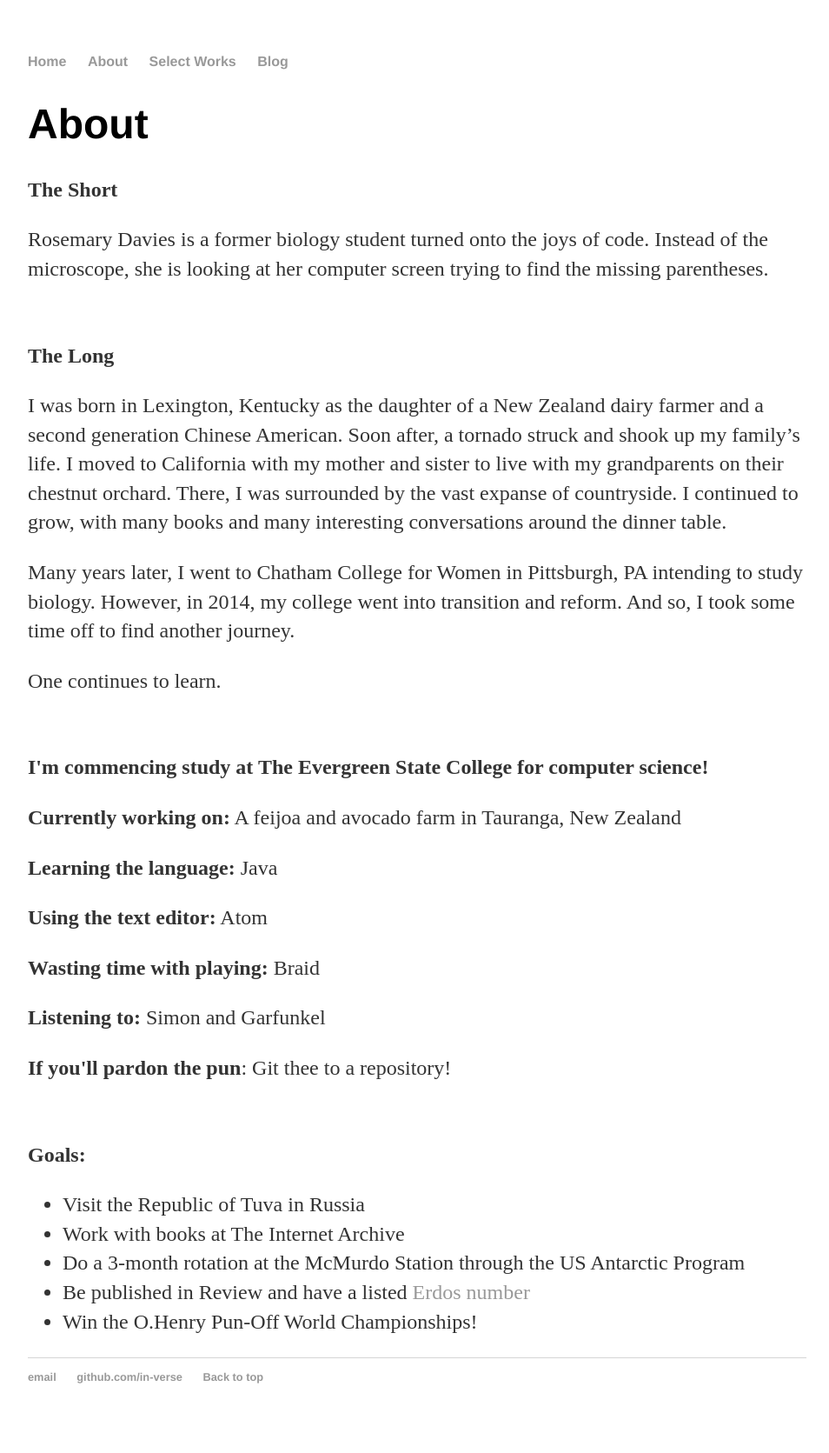
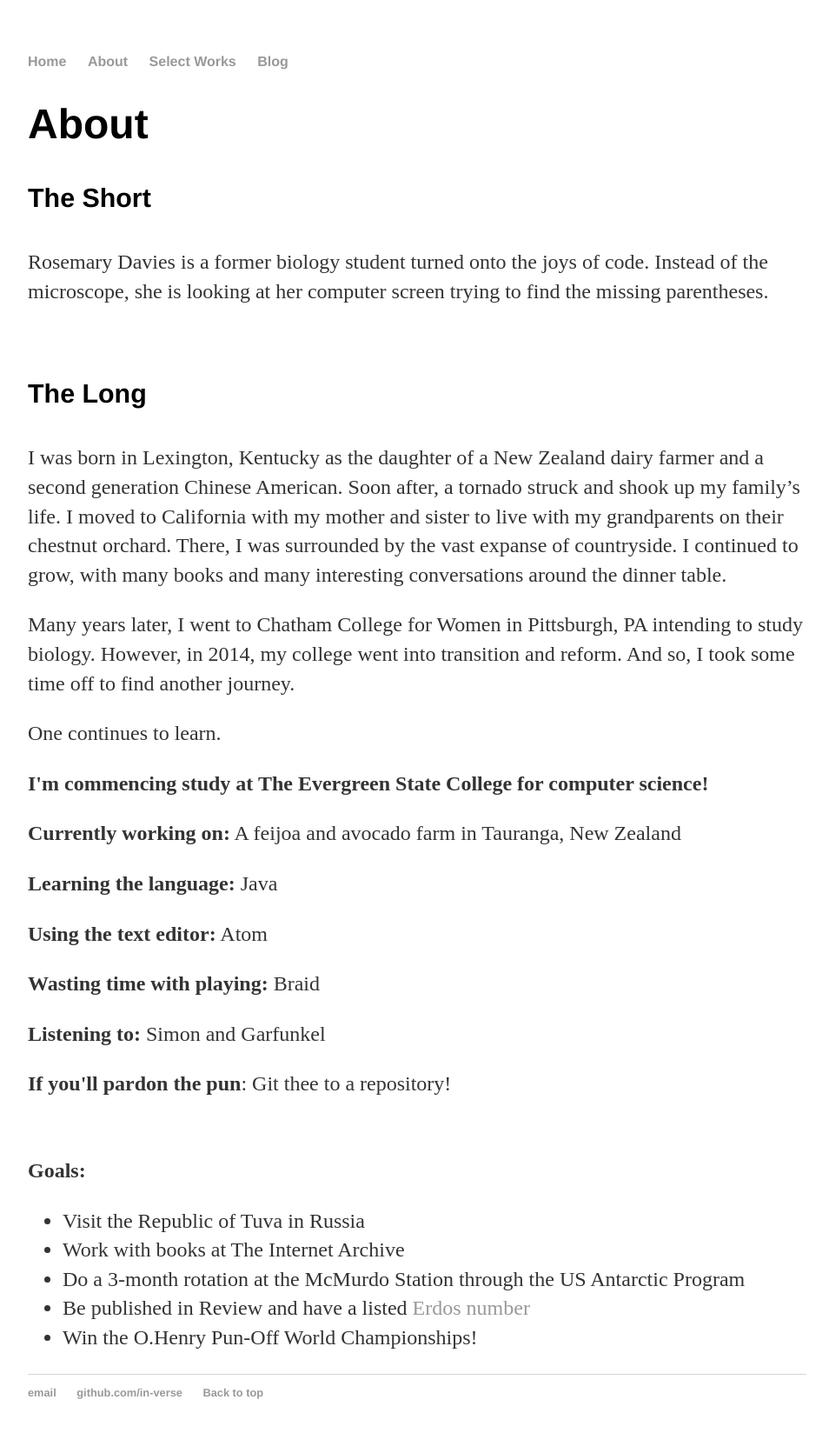
Before and after one commit to In-Verse/in-verse.github.io, a Jekyll site: the page built from about/index.html, in a window 1280 px wide. Shown: the whole page at 87% size, without its empty margins (160-1114 px from the left). Built offline with Jekyll 4.4.1, drawn with Linux system fonts in a browser that asks for light colours.

Commit message:
Update index.html

```diff
--- a/about/index.html
+++ b/about/index.html
@@ -4,16 +4,15 @@ title: About Me
 ---
 <div class="about">
 	<h1>About</h1>
-		<p><b>The Short</b></p>
+		<h4><b>The Short</b></h4>
 		<p>Rosemary Davies is a former biology student turned onto the joys of code. Instead of the microscope, she is looking at her computer screen trying to find the missing parentheses.
 </p><br>
-		<p><b>The Long</b>
+		<h4><b>The Long</b></h4>
 			<p>I was born in Lexington, Kentucky as the daughter of a New Zealand dairy farmer and a second generation Chinese American. Soon after, a tornado struck and shook up my family’s life. I moved to California with my mother and sister to live with my grandparents on their chestnut orchard. There, I was surrounded by the vast expanse of countryside. I continued to grow, with many books and many interesting conversations around the dinner table.
 <br></p>
 	<p>Many years later, I went to Chatham College for Women in Pittsburgh, PA intending to study biology. However, in 2014, my college went into transition and reform. And so, I took some time off to find another journey.
 		</p>
 		<p>One continues to learn.
-		</p><br>
 		</p>
 		<p><strong>I'm commencing study at The Evergreen State College for computer science!</strong></p>
 
```
